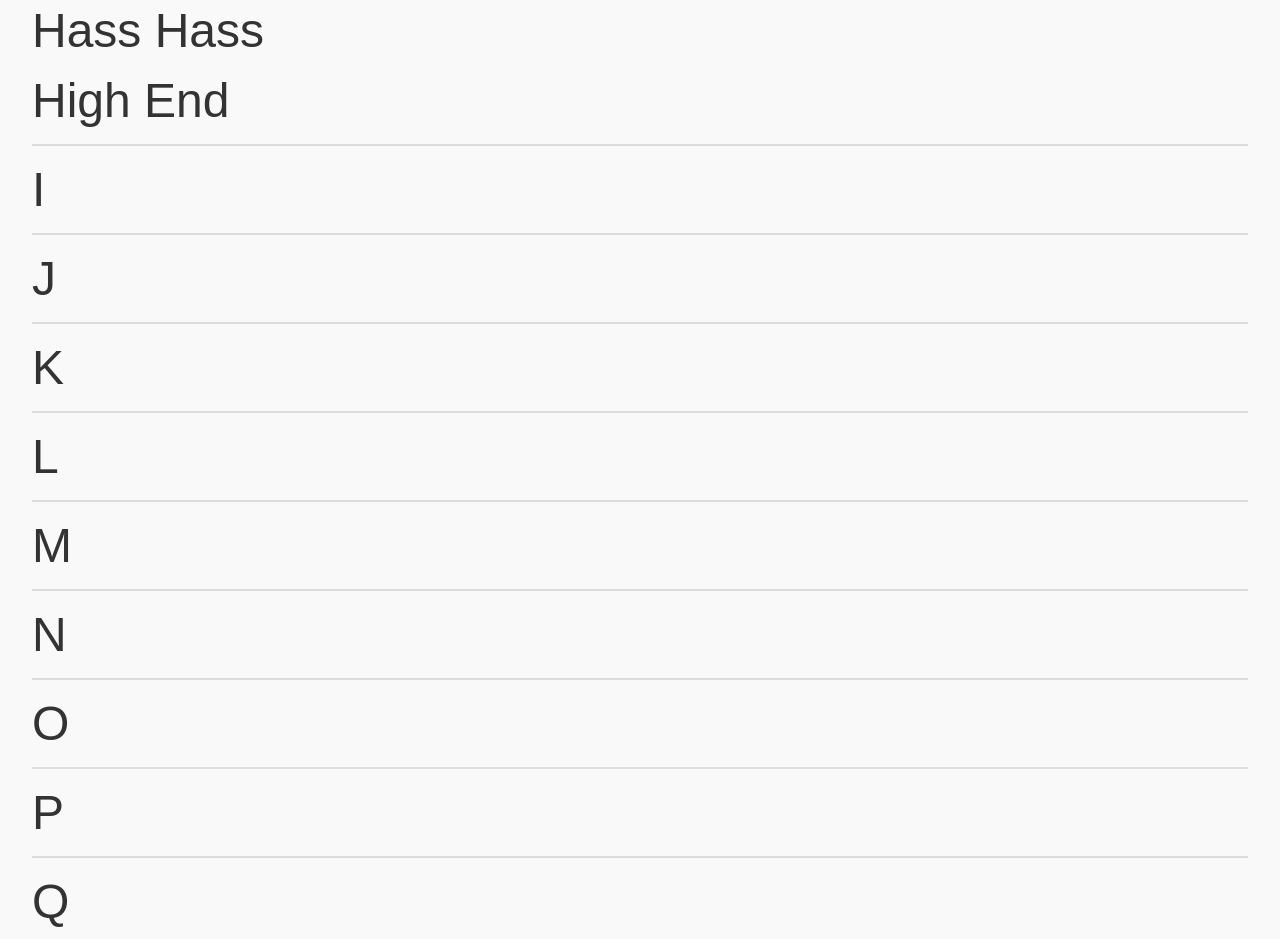
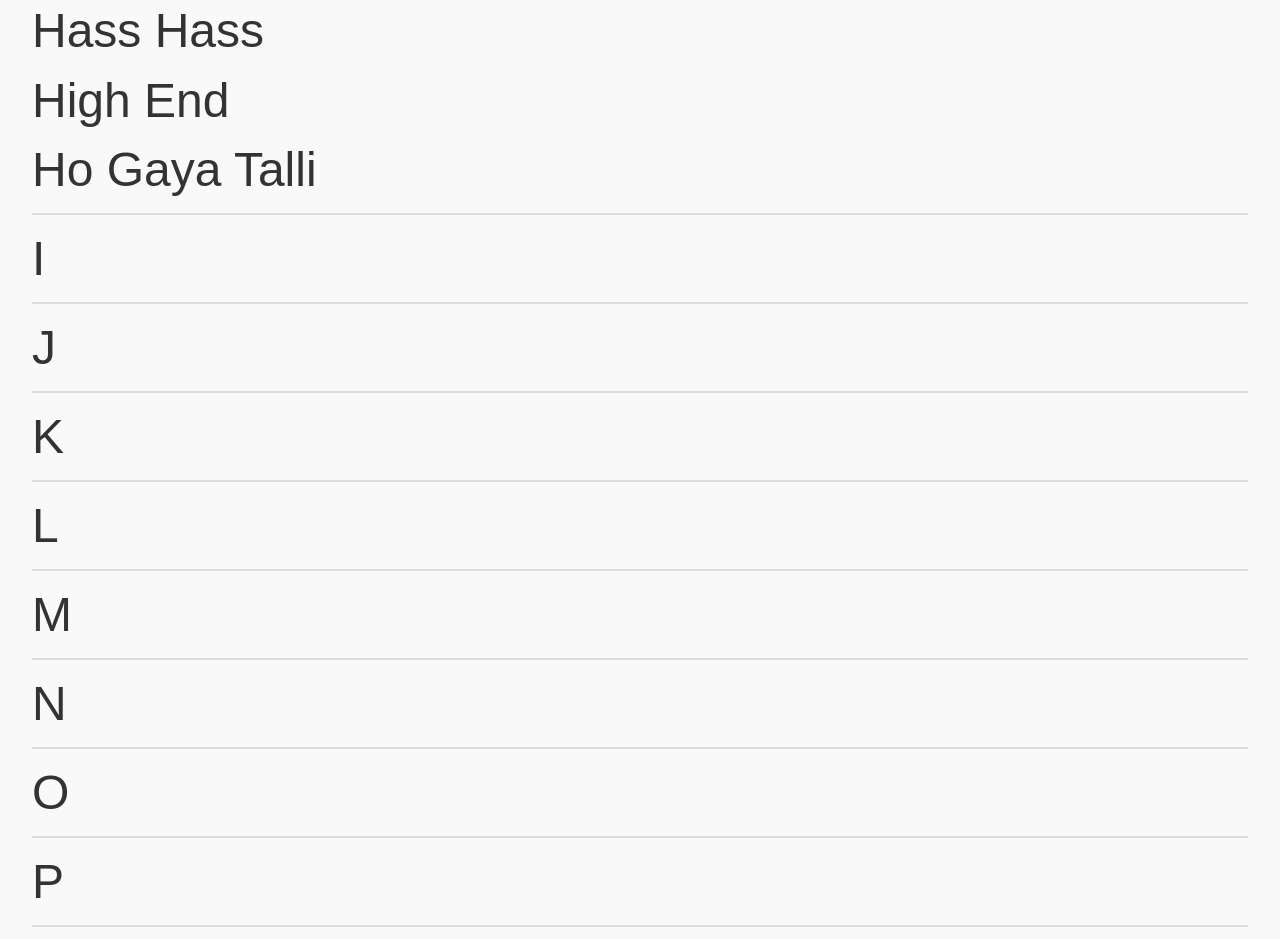
Before and after one commit to DevSingh-11/diljit-dosanjh-lyrics, a plain HTML site: page index.html in a window 1280 px wide. Shown: the part 1765-2704 px from the top of the page. Drawn offline with Linux system fonts and the light colour scheme.

Commit message:
Update index.html

```diff
--- a/index.html
+++ b/index.html
@@ -182,6 +182,7 @@
       <a href="songs/Habit.html">Habit</a>
       <a href="songs/Hass_Hass.html">Hass Hass</a>
       <a href="songs/High_End.html">High End</a>
+      <a href="songs/Ho_Gaya_Talli.html">Ho Gaya Talli</a>
     </div>
 
     <div class="song-section" id="I">
```
